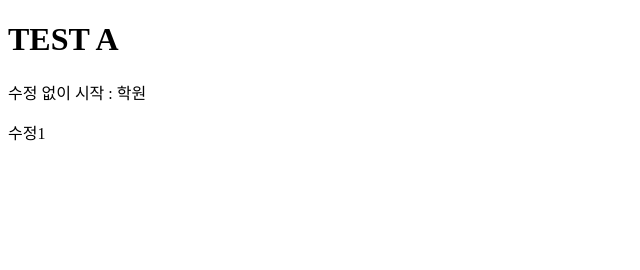
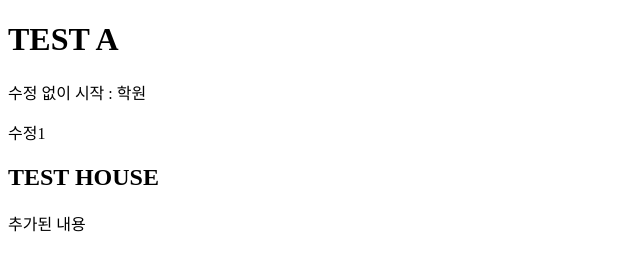
Before and after one commit to kei170/sample05, a plain HTML site: page index.html in a window 1280 px wide. Shown: the whole page, without its empty margins (0-640 px from the left). Drawn offline with Linux system fonts and the light colour scheme.

Commit message:
house 수정

```diff
--- a/index.html
+++ b/index.html
@@ -10,5 +10,7 @@
     <h1>TEST A</h1>
     <p>수정 없이 시작 : 학원</p>
     <p>수정1</p>
+    <h2>TEST HOUSE</h2>
+    <p>추가된 내용</p>
 </body>
 </html>
```
